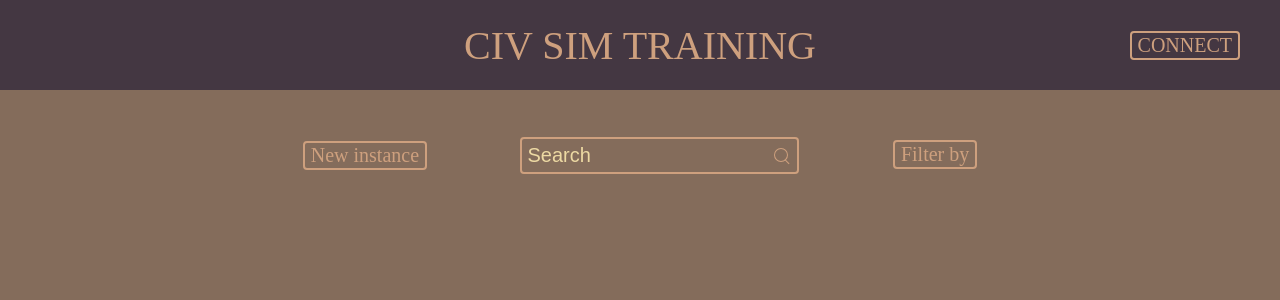
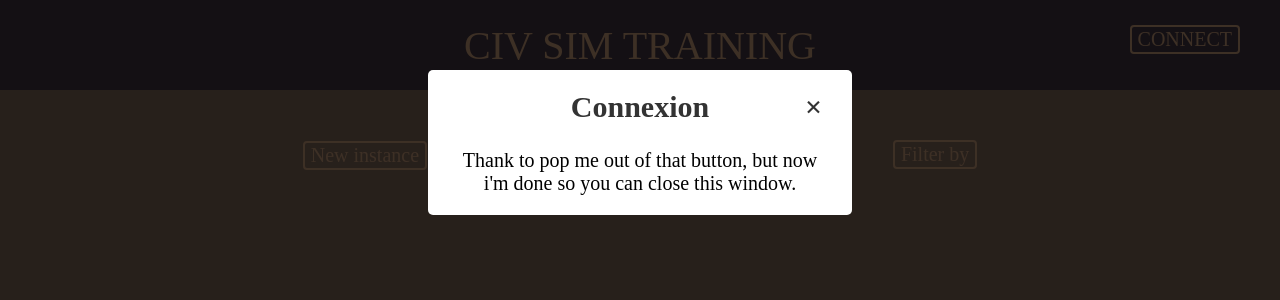
Before and after one commit to antoningar/CivSimTrainingFront, a React (Create React App) app: page / in a window 1280 px wide. Both pictures are taken after a click on the button "CONNECT". Shown: the top 300 px of the page. Built offline with nearby package versions, Linux system fonts and the light colour scheme; a web font is replaced by a local one.

Commit message:
feeat(connect): starting popup

```diff
--- /dev/null
+++ b/src/Components/ConnectPopup.js
@@ -0,0 +1,15 @@
+import "./ConnectPopup.scss";
+
+export function ConnectPopup() {
+    return (
+        <div className="overlay">
+            <div className="popup">
+                <h2>Connexion</h2>
+                <a className="close" href="/">&times;</a>
+                <div className="content">
+                    Thank to pop me out of that button, but now i'm done so you can close this window.
+                </div>
+            </div>
+        </div>
+    )
+}
--- /dev/null
+++ b/src/Components/ConnectPopup.scss
@@ -0,0 +1,50 @@
+.overlay {
+    position: absolute;
+    top: 0;
+    bottom: 0;
+    left: 0;
+    right: 0;
+    background: rgba(0, 0, 0, 0.7);
+    transition: opacity 500ms;
+    visibility: visible;
+    opacity: 1;
+    z-index: 2;
+}
+
+.popup {
+    margin: 70px auto;
+    padding: 20px;
+    background: #fff;
+    border-radius: 5px;
+    width: 30%;
+    position: relative;
+    transition: all 5s ease-in-out;
+}
+
+
+.popup h2 {
+    margin-top: 0;
+    color: #333;
+    font-family: "Draft B Regular";
+}
+
+.popup .close {
+    position: absolute;
+    top: 20px;
+    right: 30px;
+    transition: all 200ms;
+    font-size: 30px;
+    font-weight: bold;
+    text-decoration: none;
+    color: #333;
+}
+
+.popup .close:hover {
+    color: #06D85F;
+}
+
+.popup .content {
+    max-height: 30%;
+    overflow: auto;
+    font-family: "Draft B Regular";
+}
--- a/src/Components/Header.css
+++ b/src/Components/Header.css
@@ -7,7 +7,7 @@
     background-color: #443742;
 }
 
-.header .button {
+.header button {
     font-family: 'Draft B Regular';
     position: absolute;
     right: 40px;
@@ -16,9 +16,10 @@
     background-color: #443742;
     font-size: 20px;
     color: #CEA07E;
+    top: 25px;
 }
 
-.header .button:hover {
+.header button:hover {
     transition-duration: 250ms;
     border-color: #EDD9A3;
     color: #EDD9A3;
--- a/src/Components/Header.js
+++ b/src/Components/Header.js
@@ -1,8 +1,27 @@
+import { useState } from "react";
+import  { ConnectPopup } from "./ConnectPopup";
 import "./Header.css";
 
-function ConnectButton({ className }) {
+function ConnectButton() {
+    const [showConnect, setShowConnect] = useState(false);
+
+    function clickConnect() {
+        setShowConnect(true);
+    }
+
+    function connectCallback(isConnect) {
+        setShowConnect(isConnect);
+    }
+
     return (
-        <button className={className}>CONNECT</button>
+        <div>
+            <button onClick={clickConnect}>CONNECT</button>
+            {
+                showConnect && (
+                    <ConnectPopup callback={connectCallback}/>
+                )
+            }
+        </div>
     );
 }
 
@@ -10,7 +29,7 @@ export function Header() {
     return (
         <div className="header">
             <label className="title">CIV SIM TRAINING</label>
-            <ConnectButton className={"button"} />
+            <ConnectButton />
         </div>
     )
 }
--- a/src/Components/Toolbar.js
+++ b/src/Components/Toolbar.js
@@ -30,11 +30,11 @@ function FilterInstanceButton({ className }) {
                 type="checkbox" id="filter-checkbox" checked={expend}
                 onChange={(e) => {setExpend(e.target.checked ?  true : false)}}
             />
-            <label className="filter-label" for="filter-checkbox">Filter by</label>
+            <label className="filter-label" htmlFor="filter-checkbox">Filter by</label>
             <div className="dropdown-options">
 
                 <input type="checkbox" id="civ-checkbox"/>
-                <label className="options-civ dropdown-select" for="civ-checkbox">Civilization</label>
+                <label className="options-civ dropdown-select" htmlFor="civ-checkbox">Civilization</label>
                 <div className="dropdowns  dropdown-civs">
                     <label className="dropdown-select" onClick={sortByCiv}>Dido</label>
                     <label className="dropdown-select" onClick={sortByCiv}>Trajan</label>
@@ -48,7 +48,7 @@ function FilterInstanceButton({ className }) {
                 </div>
 
                 <input type="checkbox" id="goal-checkbox"/>
-                <label className="options-goal dropdown-select" for="goal-checkbox">Goal</label>
+                <label className="options-goal dropdown-select" htmlFor="goal-checkbox">Goal</label>
                 <div className="dropdowns dropdown-goals">
                     <label className="dropdown-select" onClick={sortByGoal}>Science Victory</label>
                     <label className="dropdown-select" onClick={sortByGoal}>Cultural Victory</label>
```
